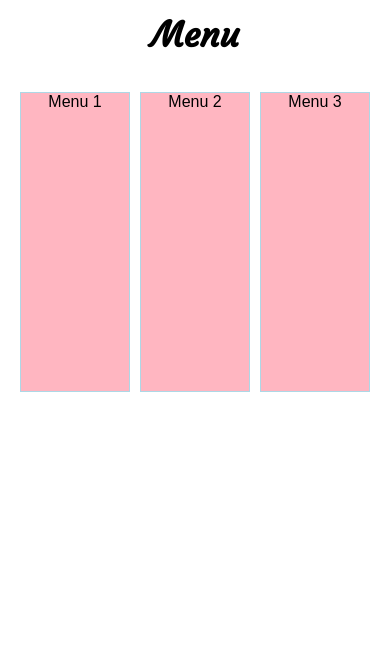
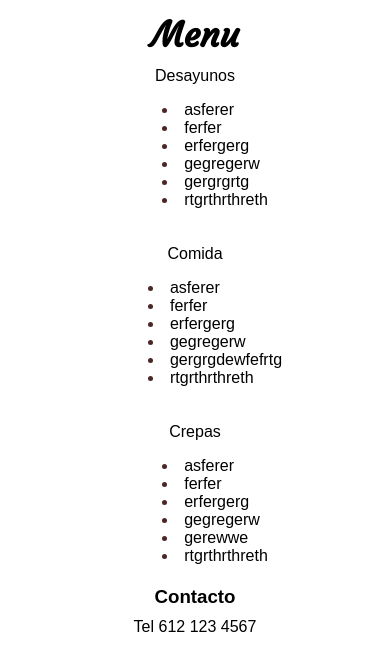
Before and after one commit to abraham404/project-las-crepaz, a plain HTML site: page index.html in a window 390 px wide. Shown: the part 737-1389 px from the top of the page. Before the commit the page ends 1129 px from the top, so only its background shows below. Drawn offline with Linux system fonts and the light colour scheme.

Commit message:
advance responsive

```diff
--- a/css/styles.css
+++ b/css/styles.css
@@ -50,15 +50,44 @@ body{
 .container-menu{
     display: grid;
     grid-template-columns: 1fr 1fr 1fr;
-
+    justify-items: center;
     text-align: center;
     column-gap: 10px;
-    height: 300px;
+    height: 200px;
     margin: 0 20px;
 }
 
+ul {
+    text-align: left;
+    list-style: inside;
+}
 
-.container-menu div{
-    background-color: lightpink;
-    border: 1px solid lightblue;
+::marker{
+
+    color: rgb(76, 38, 38);
 }
+
+.footer{
+    display: flex;
+    text-align: center;
+    flex-direction: column;
+    justify-content: center;
+}
+
+h3{
+    margin-bottom: 10px;
+}
+
+p{
+    margin-top: 0;
+}
+
+@media screen and (max-width: 560px){
+    .container-menu{
+        grid-template-columns: 1fr;
+        row-gap: 20px;
+    }
+    .footer{
+        margin-top: 300px;
+    }
+}
--- a/index.html
+++ b/index.html
@@ -21,9 +21,42 @@
     </div>
 
     <div class="container-menu">
-        <div class="menu1">Menu 1</div>
-        <div class="menu2">Menu 2</div>
-        <div class="menu3">Menu 3</div>
+        <div class="menu1">Desayunos
+        <ul>
+            <li>asferer</li>
+            <li>ferfer</li>
+            <li>erfergerg</li>
+            <li>gegregerw</li>
+            <li>gergrgrtg</li>
+            <li>rtgrthrthreth</li>
+        </ul>
+    </div>
+        <div class="menu2">Comida
+            <ul>
+                <li>asferer</li>
+                <li>ferfer</li>
+                <li>erfergerg</li>
+                <li>gegregerw</li>
+                <li>gergrgdewfefrtg</li>
+                <li>rtgrthrthreth</li>
+            </ul>
+        </div>
+
+        <div class="menu3">Crepas
+            <ul>
+                <li>asferer</li>
+                <li>ferfer</li>
+                <li>erfergerg</li>
+                <li>gegregerw</li>
+                <li>gerewwe</li>
+                <li>rtgrthrthreth</li>
+            </ul>
+        </div>
+    </div>
+
+    <div class="footer">
+        <H3>Contacto</H3>
+        <p>Tel 612 123 4567</p>
     </div>
 
 </body>
```
